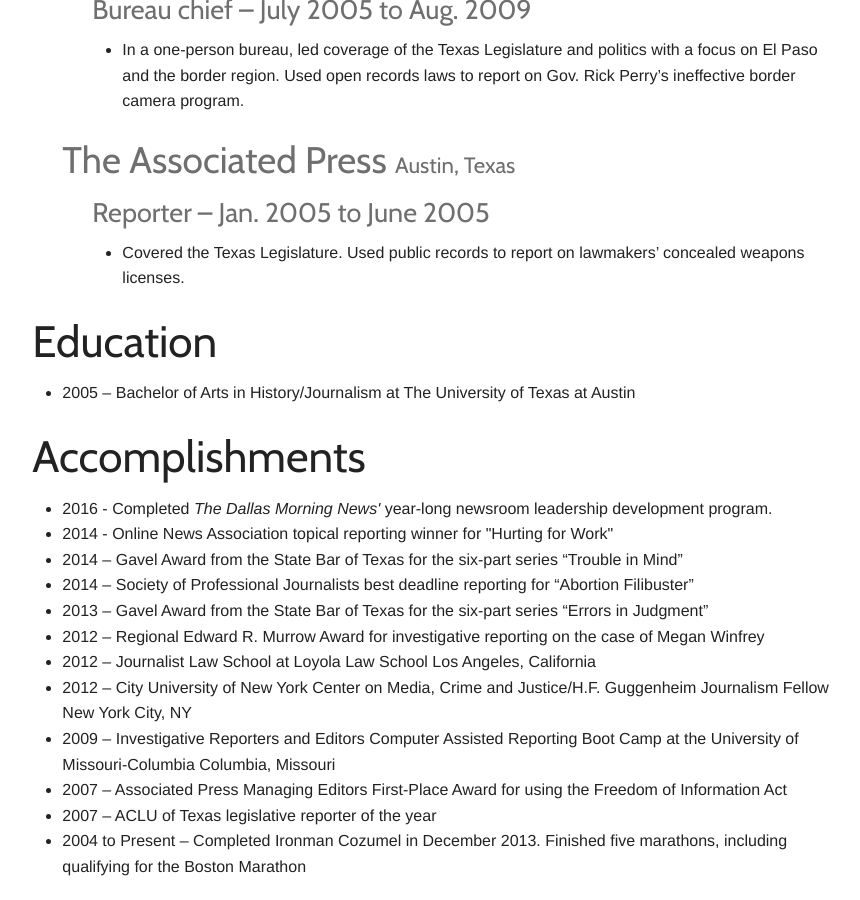
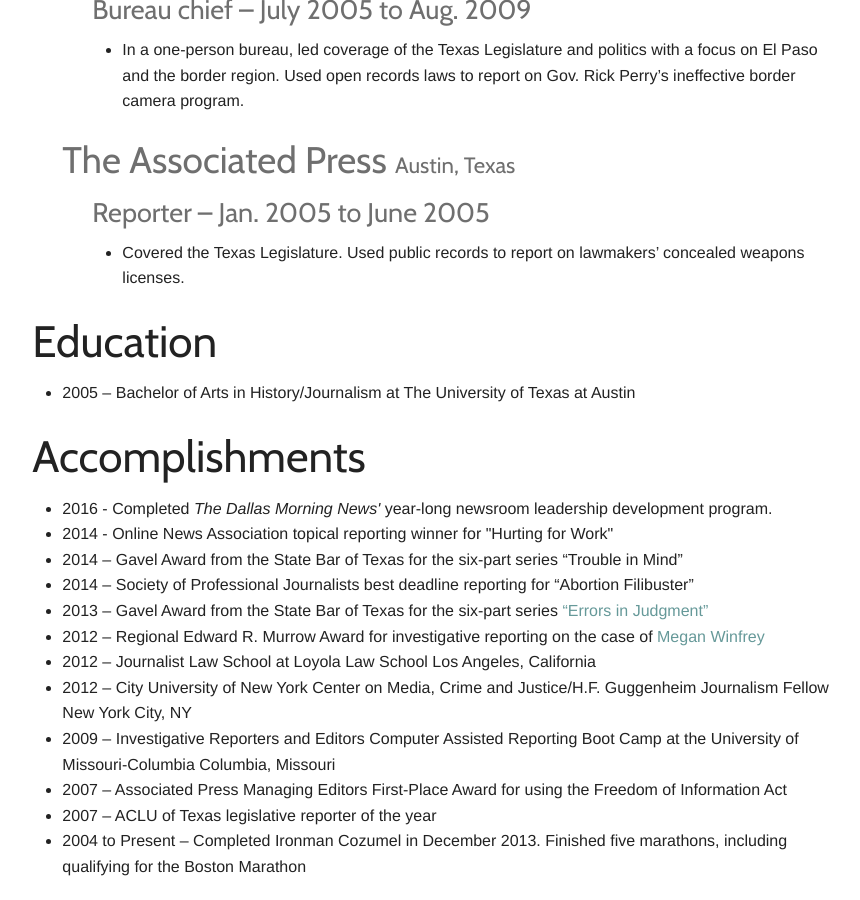
Before and after one commit to BrandiGrissom/resume, a Jekyll site: the page built from index.html, in a window 1280 px wide and 900 px high, scrolled down 1866 px. Shown: the whole window, without its empty margins (206-1066 px from the left). Built offline with Jekyll 4.4.1, drawn with Linux system fonts in a browser that asks for light colours.

Commit message:
Added links
Added links to Megan Winfrey story and Errors in Judgment

```diff
--- a/index.html
+++ b/index.html
@@ -165,10 +165,10 @@
         2014 – Society of Professional Journalists best deadline reporting for “Abortion Filibuster”
       </li>
       <li>
-        2013 – Gavel Award from the State Bar of Texas for the six-part series “Errors in Judgment”
+        2013 – Gavel Award from the State Bar of Texas for the six-part series <a href="https://www.texastribune.org/library/multimedia/errors-in-judgment/">“Errors in Judgment”</a>
       </li>
       <li>
-        2012 – Regional Edward R. Murrow Award for investigative reporting on the case of Megan Winfrey
+        2012 – Regional Edward R. Murrow Award for investigative reporting on the case of <a href="https://www.texastribune.org/2011/12/04/dogs-evidence-stands-woman-remains-prison/">Megan Winfrey</a>
       </li>
       <li>
         2012 – Journalist Law School at Loyola Law School Los Angeles, California
```
